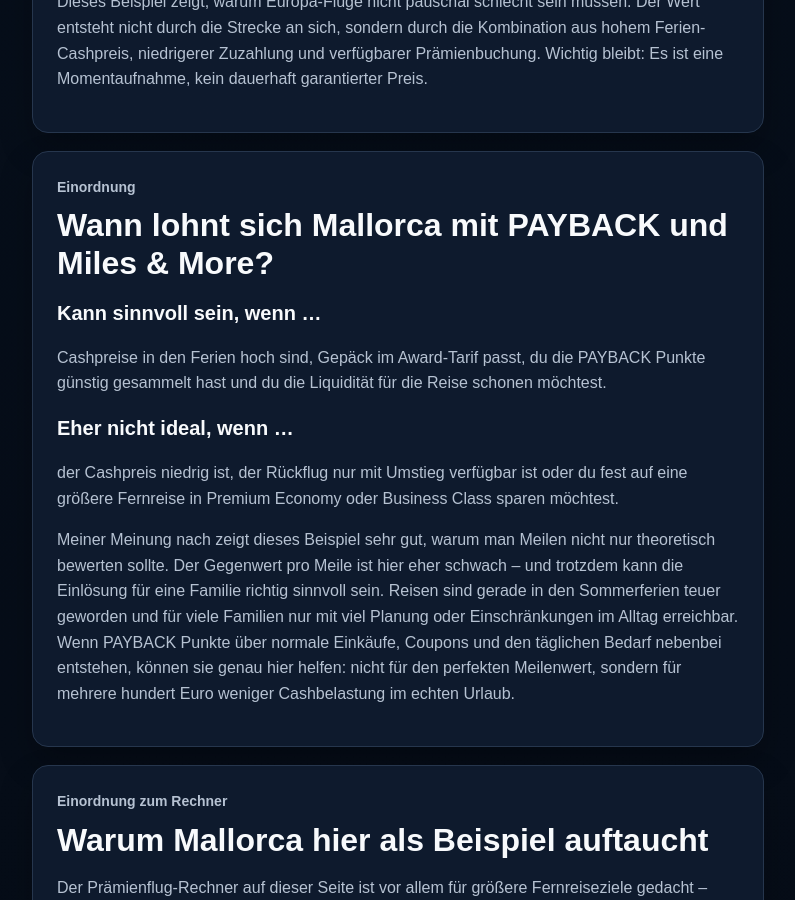
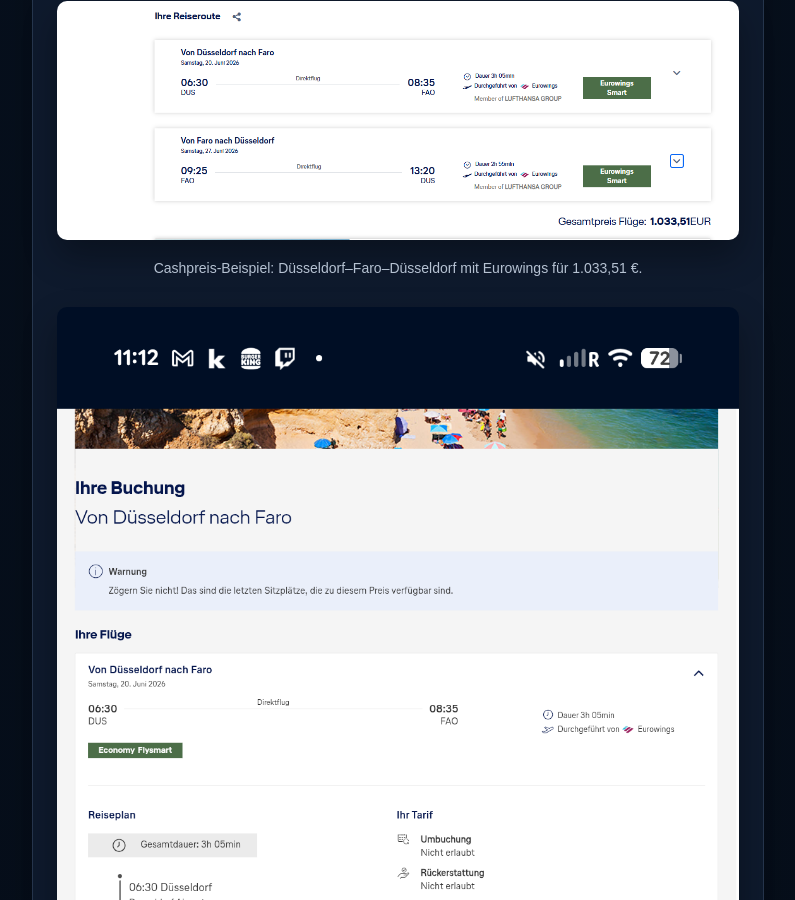
Before and after one commit to Praemienflug-Planer/miles-planer, a Jekyll site: the page built from meilen-sammeln/payback-mallorca/index.html, in a window 1280 px wide and 900 px high, scrolled down 6046 px. Shown: the whole window, without its empty margins (68-863 px from the left). Built offline with Jekyll 4.4.1, drawn with Linux system fonts in a browser that asks for light colours; some of the changed text lies outside the part shown.

Commit message:
Add Faro screenshots to Mallorca PAYBACK example

```diff
--- a/meilen-sammeln/payback-mallorca/index.html
+++ b/meilen-sammeln/payback-mallorca/index.html
@@ -140,6 +140,10 @@
               </tbody>
             </table>
             <div class="formula-box"><strong>Faro-Rechnung:</strong><br>1.033,51 € Cashpreis − 195,51 € Zuzahlung = 838,00 € Ersparnis. 838,00 € / 44.000 Meilen = ca. 1,90 Cent pro Meile.</div>
+            <div class="screenshot-grid" aria-label="Nachweise zum Faro-Beispiel">
+              <figure class="article-image"><a href="/miles-planer/images/faro_cash_2026.png" target="_blank" rel="noopener noreferrer"><img src="/miles-planer/images/faro_cash_2026.png" alt="Screenshot Cashpreis Düsseldorf nach Faro mit Eurowings: 1.033,51 Euro" loading="lazy"></a><figcaption>Cashpreis-Beispiel: Düsseldorf–Faro–Düsseldorf mit Eurowings für 1.033,51 €.</figcaption></figure>
+              <figure class="article-image"><a href="/miles-planer/images/faro_award_2026.png" target="_blank" rel="noopener noreferrer"><img src="/miles-planer/images/faro_award_2026.png" alt="Screenshot Miles and More Prämienflug Düsseldorf nach Faro: 44.000 Meilen plus 195,51 Euro" loading="lazy"></a><figcaption>Prämienflug-Beispiel: dieselben Flüge für 44.000 Meilen + 195,51 € Zuzahlung.</figcaption></figure>
+            </div>
             <p>Dieses Beispiel zeigt, warum Europa-Flüge nicht pauschal schlecht sein müssen. Der Wert entsteht nicht durch die Strecke an sich, sondern durch die Kombination aus hohem Ferien-Cashpreis, niedrigerer Zuzahlung und verfügbarer Prämienbuchung. Wichtig bleibt: Es ist eine Momentaufnahme, kein dauerhaft garantierter Preis.</p>
           </div>
 
```
